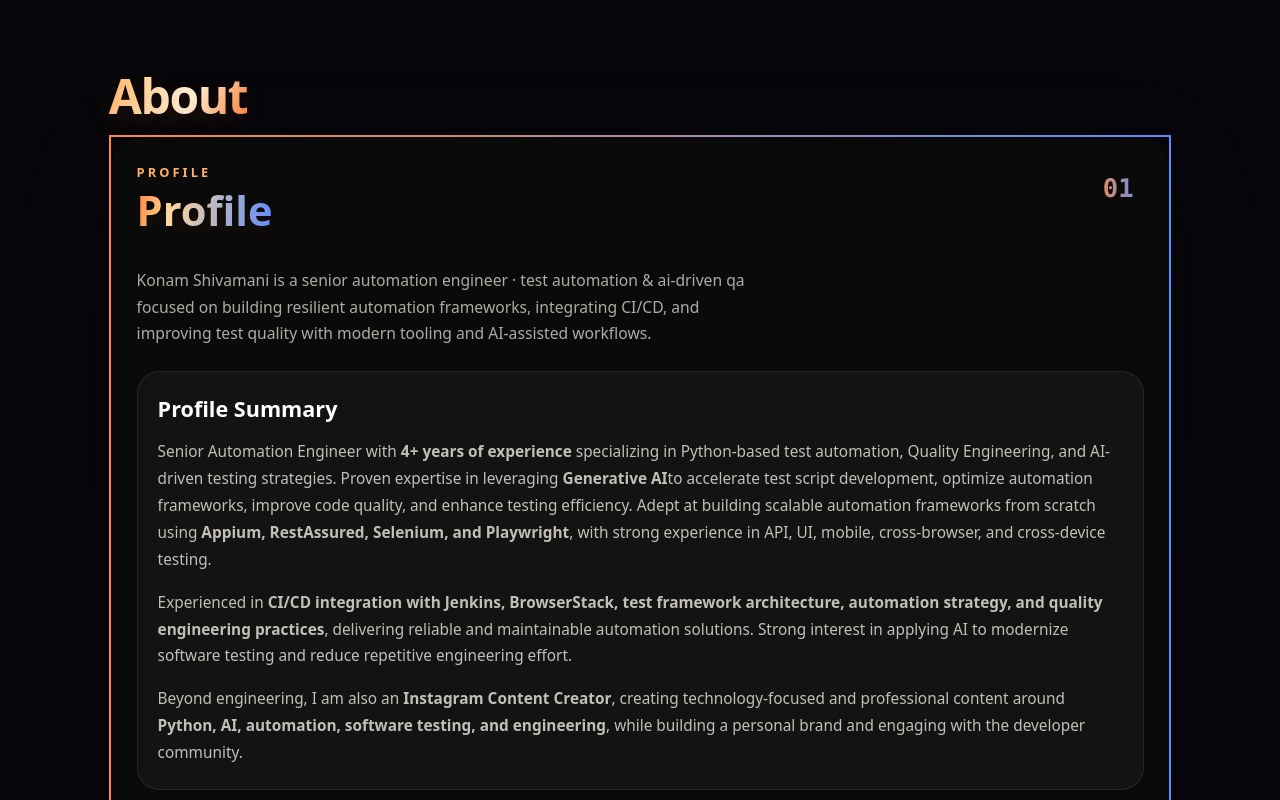
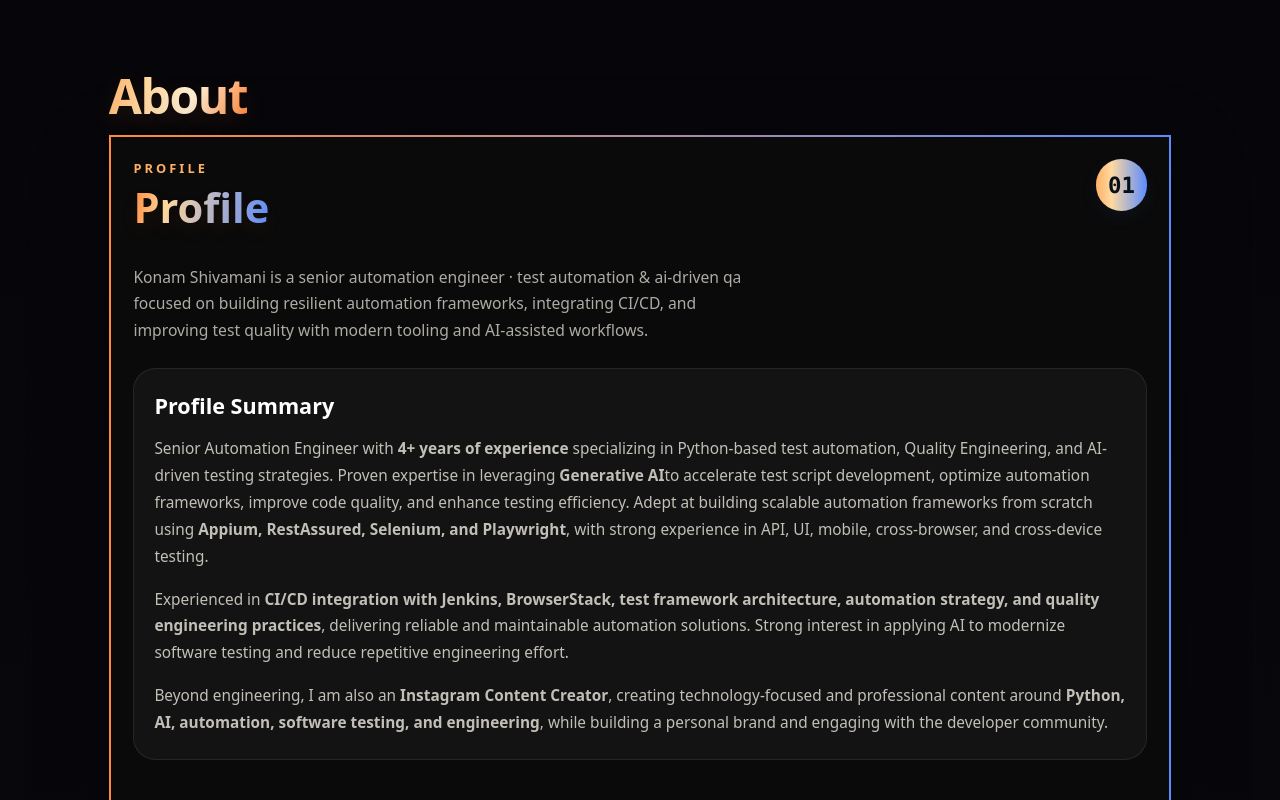
Before and after one commit to Shivamani999/CinematicPortfolio, a Next.js app: page / in a window 1280 px wide. Shown: the part 820-1620 px from the top of the page. Built offline with nearby package versions, Linux system fonts and the light colour scheme.

Commit message:
portfolio

```diff
--- a/components/sections/ProjectsStack.module.css
+++ b/components/sections/ProjectsStack.module.css
@@ -51,8 +51,9 @@
   border: 2px solid transparent;
   border-image: linear-gradient(90deg, var(--warm), var(--cool)) 1;
   border-image-slice: 1;
-  border-radius: 2.6rem;
-  padding: 1.6rem;
+  /* sharper corners for a crisper look */
+  border-radius: 0.75rem;
+  padding: 1.4rem;
   margin-bottom: 0;
   background-color: rgba(12, 12, 12, 0.95);
   box-shadow: 0 22px 80px rgba(0, 0, 0, 0.28);
@@ -134,13 +135,13 @@
   justify-content: center;
   min-width: 3.2rem;
   height: 3.2rem;
-  padding: 0 0.45rem;
-  font-size: clamp(1.1rem, 2.8vw, 1.6rem);
+  padding: 0 0.55rem;
+  font-size: clamp(1rem, 2.8vw, 1.4rem);
   font-weight: 800;
-  color: transparent;
-  background: linear-gradient(90deg, var(--warm), var(--cool));
-  -webkit-background-clip: text;
-  background-clip: text;
+  color: #061018; /* dark text for contrast on the pill */
+  background: linear-gradient(90deg, #ffb066 0%, #ffd9a0 30%, #5b8cff 100%);
+  border-radius: 999px;
+  box-shadow: 0 6px 18px rgba(91, 140, 255, 0.07), inset 0 -2px 6px rgba(255,255,255,0.03);
   font-family: ui-monospace, SFMono-Regular, Menlo, monospace;
 }
 
```
